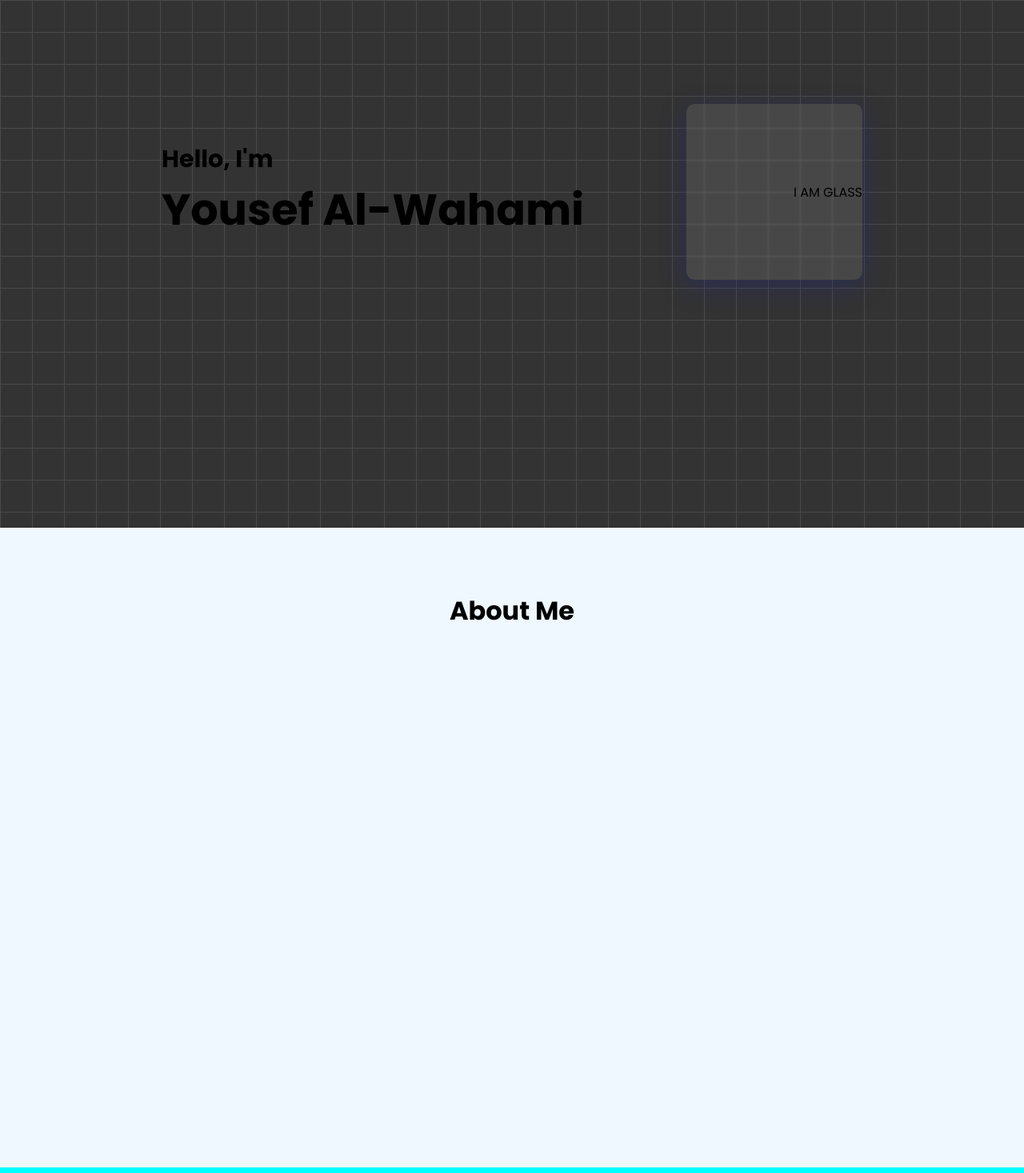
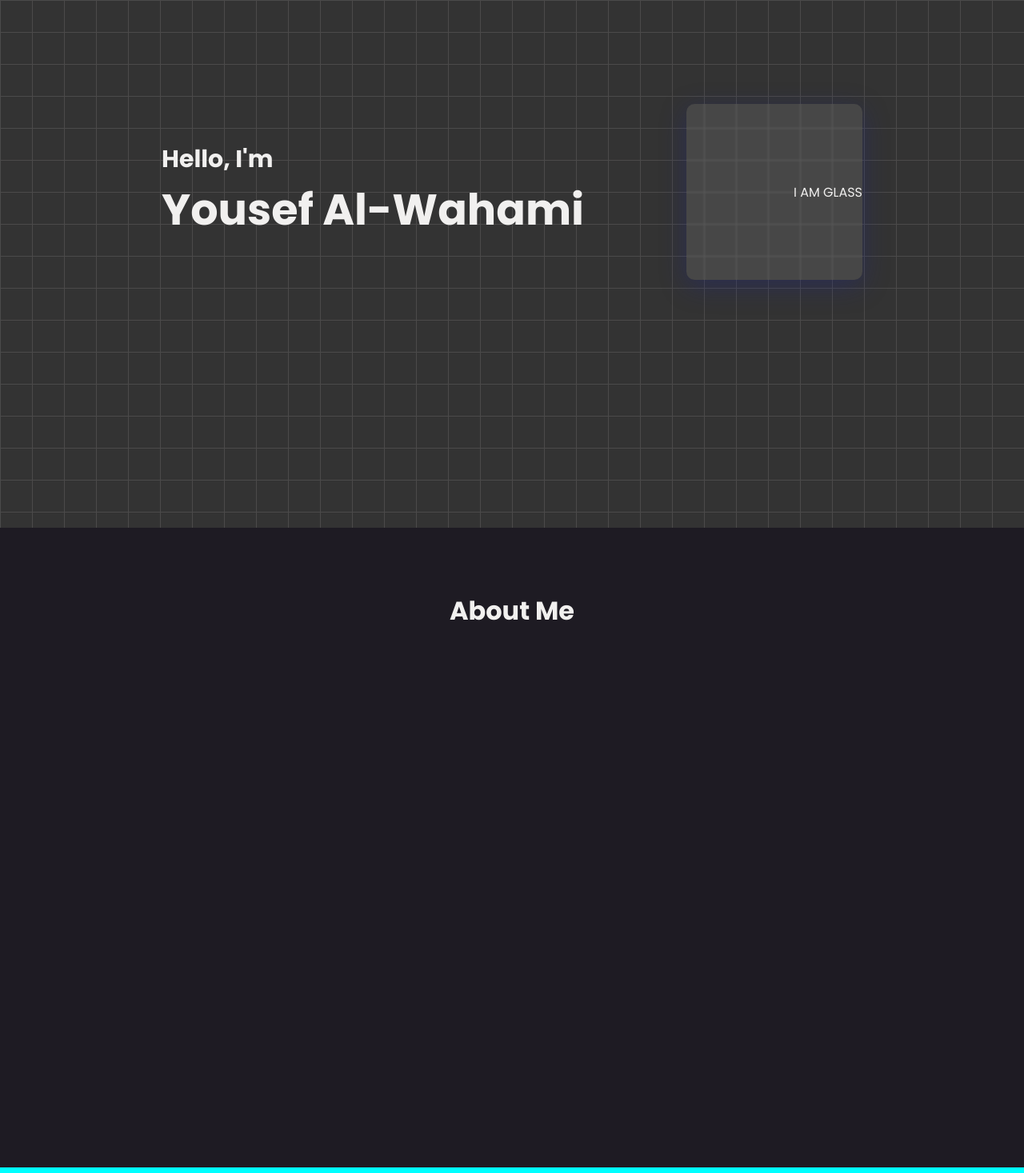
Before and after one commit to wahamiyousef/oldSite2_wahamiyousef.github.io, a React (Create React App) app: page / in a window 1280 px wide. Shown: the part 240-1707 px from the top of the page at 80% size. Built offline with nearby package versions, Linux system fonts and the light colour scheme.

Commit message:
var tests

```diff
--- a/src/styles/about.css
+++ b/src/styles/about.css
@@ -1,9 +1,10 @@
 .aboutContainer {
-  background-color: aliceblue;
+  background-color: var(--darkBackground);
   height: 100vh;
 }
 
 .aboutContainer h1 {
+  color: var(--text);
   text-align: center;
   padding-top: 80px;
 }
--- a/src/styles/home.css
+++ b/src/styles/home.css
@@ -27,6 +27,7 @@
   align-items: center;
   text-align: left;
   flex-direction: column;
+  color: var(--text);
 }
 
 .intro h1{
```
